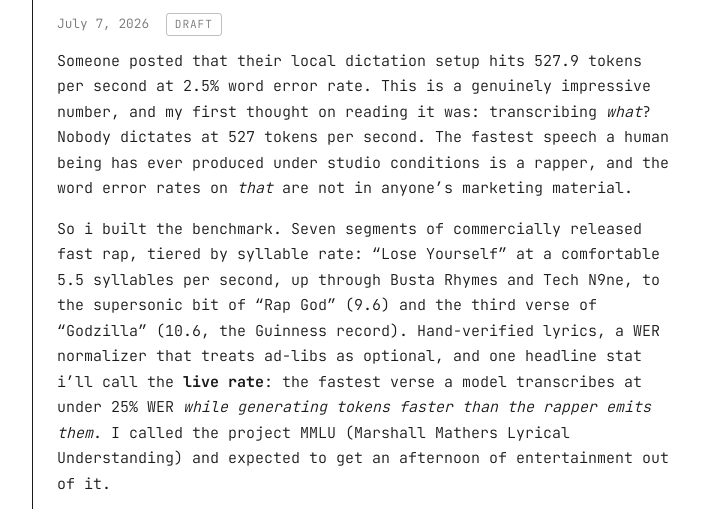
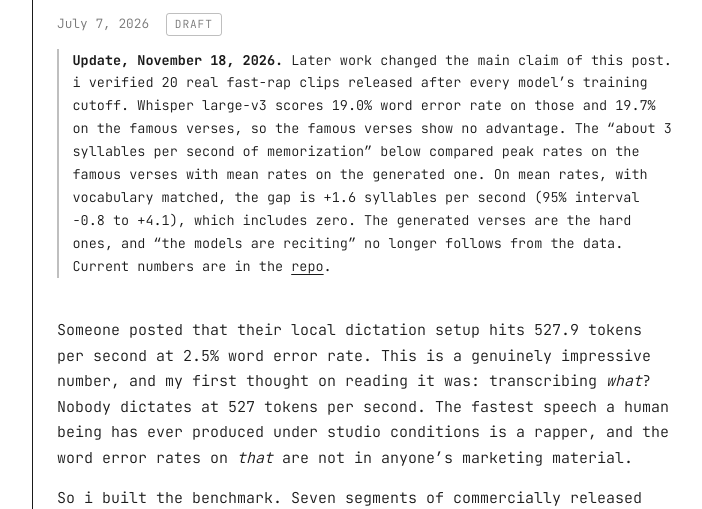
Before and after one commit to ACNoonan/adamnoonan-xyz, a plain HTML site: page blog/rap-god/index.html in a window 1280 px wide. Shown: the part 258-767 px from the top of the page, without its empty margins (96-798 px from the left). Drawn offline with Linux system fonts and the light colour scheme; files whose address does not match are found by name.

Commit message:
content: correct the Rap God post's memorization claim with an update note

```diff
--- a/blog.css
+++ b/blog.css
@@ -46,6 +46,13 @@
     font-size: 0.8rem;
     color: var(--text-dim);
     margin-bottom: 3em;
+}
+
+.post .post-note {
+    border-left: 2px solid rgba(0, 0, 0, 0.25);
+    padding-left: 1em;
+    margin-bottom: 3em;
+    font-size: 0.9em;
 }
 
 .draft-badge {
--- a/blog/rap-god/index.html
+++ b/blog/rap-god/index.html
@@ -99,6 +99,8 @@
             <article class="post">
                 <h1 class="post-title">Can Whisper transcribe “Rap God”?</h1>
                 <p class="post-meta">July 7, 2026 <span class="draft-badge">draft</span></p>
+
+                <p class="post-note"><strong>Update, November 18, 2026.</strong> Later work changed the main claim of this post. i verified 20 real fast-rap clips released after every model&rsquo;s training cutoff. Whisper large-v3 scores 19.0% word error rate on those and 19.7% on the famous verses, so the famous verses show no advantage. The &ldquo;about 3 syllables per second of memorization&rdquo; below compared peak rates on the famous verses with mean rates on the generated one. On mean rates, with vocabulary matched, the gap is +1.6 syllables per second (95% interval &minus;0.8 to +4.1), which includes zero. The generated verses are the hard ones, and &ldquo;the models are reciting&rdquo; no longer follows from the data. Current numbers are in the <a href="https://github.com/ACNoonan/rap-bench">repo</a>.</p>
 
                 <p>Someone posted that their local dictation setup hits 527.9 tokens per second at 2.5% word error rate. This is a genuinely impressive number, and my first thought on reading it was: transcribing <em>what</em>? Nobody dictates at 527 tokens per second. The fastest speech a human being has ever produced under studio conditions is a rapper, and the word error rates on <em>that</em> are not in anyone’s marketing material.</p>
 
```
Also changed, not shown: blog/index.html (+1 -1 lines), index.html (+1 -1 lines).
